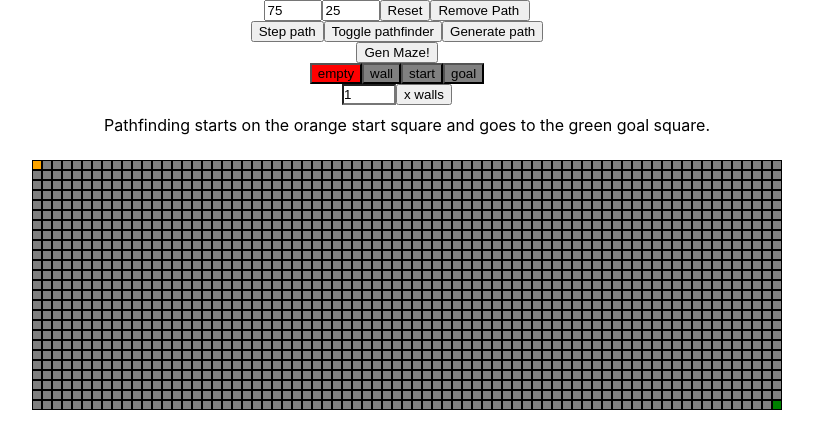
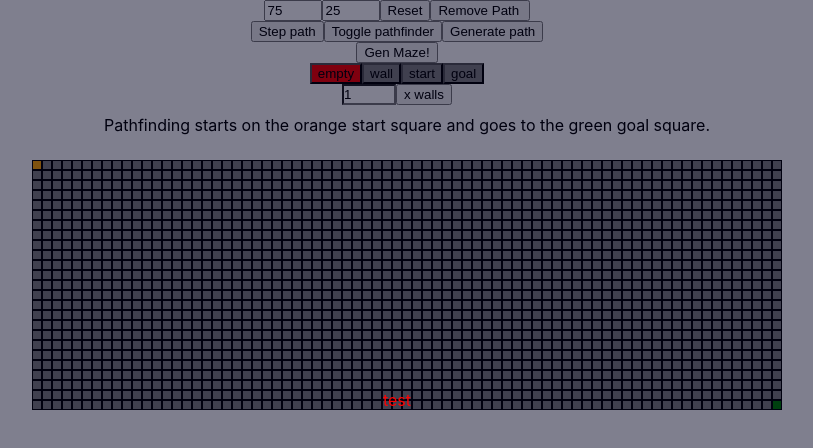
Before and after one commit to peoplestealusernames/pathfinder, a React (Create React App) app: page / in a window 1280 px wide. Shown: the top 448 px of the page, without its empty margins (243-1056 px from the left). Built offline with nearby package versions, Linux system fonts and the light colour scheme.

Commit message:
Crude popup

```diff
--- a/src/App.tsx
+++ b/src/App.tsx
@@ -1,4 +1,4 @@
-import React from 'react';
+import React, { useState } from 'react';
 import './App.css';
 import { Buttons } from './Buttons/Buttons';
 import { LayerManger } from './2d/LayerManger';
@@ -6,6 +6,7 @@ import { ToggleGrid } from './ToggleGrid';
 import { CanvasManager } from './2d/canvasManger';
 import { FloodFill } from './pathfinders/floodfill';
 import { GridToNode2d } from './nodes/gridToNode';
+import { Popup } from './components/Popup';
 
 const Movement: [number, number][] = [
   [1, 0],
@@ -15,6 +16,8 @@ const Movement: [number, number][] = [
 ]
 
 function App() {
+  const [InfoPopupState, setInfoPopupState] = useState<boolean>(true)
+
   const Grid = new LayerManger(75, 25)
   const CanvasMang = new CanvasManager(Grid)
   let Nodes = GridToNode2d(Grid.BaseGrid, Movement)
@@ -80,6 +83,9 @@ function App() {
 
   return (
     <div className="App" style={{ display: "flex", flexDirection: "column", flexWrap: "wrap" }}>
+      <Popup active={InfoPopupState} setActive={setInfoPopupState} >
+        <div style={{ color: "red" }}>test</div>
+      </Popup >
       <Buttons grid={Grid} nav={Nav} canvas={CanvasMang} />
       <p style={{ padding: "10px", margin: "0px", width: "100vw" }}>Pathfinding starts on the orange start square and goes to the green goal square.</p>
       <ToggleGrid grid={Grid} canvasMang={CanvasMang} />
--- /dev/null
+++ b/src/components/BlurBackground.tsx
@@ -0,0 +1,13 @@
+import { ReactElement } from "react";
+
+export function BlurBackground(props: { children?: React.ReactNode }) {
+    return (
+        <div style={{
+            position: "absolute",
+            display: "flex",
+            background: "rgba(0, 0, 30, 0.5)",
+        }}>
+            {props.children}
+        </div>
+    )
+}
--- /dev/null
+++ b/src/components/CenterDiv.tsx
@@ -0,0 +1,18 @@
+import React from "react";
+
+
+export function CenterDiv(props: { children?: React.ReactNode }) {
+
+    return (
+        <div style={{
+            display: "flex",
+            alignItems: "center",
+            justifyItems: "center",
+            height: "100vh",
+            width: "100vw",
+            justifyContent: "center"
+        }}>
+            {props.children}
+        </div>
+    )
+}
--- /dev/null
+++ b/src/components/Popup.tsx
@@ -0,0 +1,17 @@
+import { Dispatch, SetStateAction, useEffect } from "react";
+import { BlurBackground } from "./BlurBackground";
+import { CenterDiv } from "./CenterDiv";
+
+
+export function Popup(props: { active: boolean, setActive: Dispatch<SetStateAction<boolean>>, children?: React.ReactNode }) {
+    return (<div className="Popup">
+        {
+            props.active &&
+            <BlurBackground>
+                <CenterDiv>
+                    {props.children}
+                </CenterDiv>
+            </BlurBackground>
+        }
+    </div >)
+}
```
